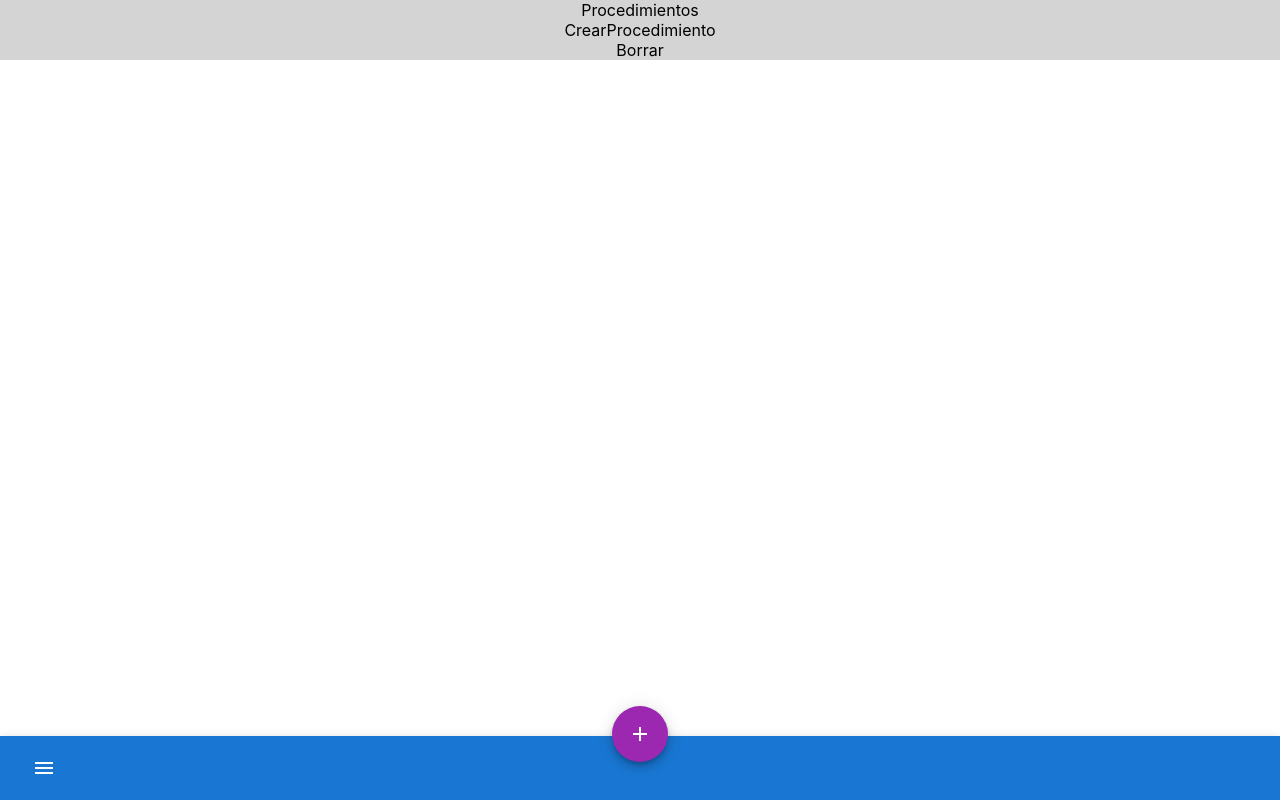
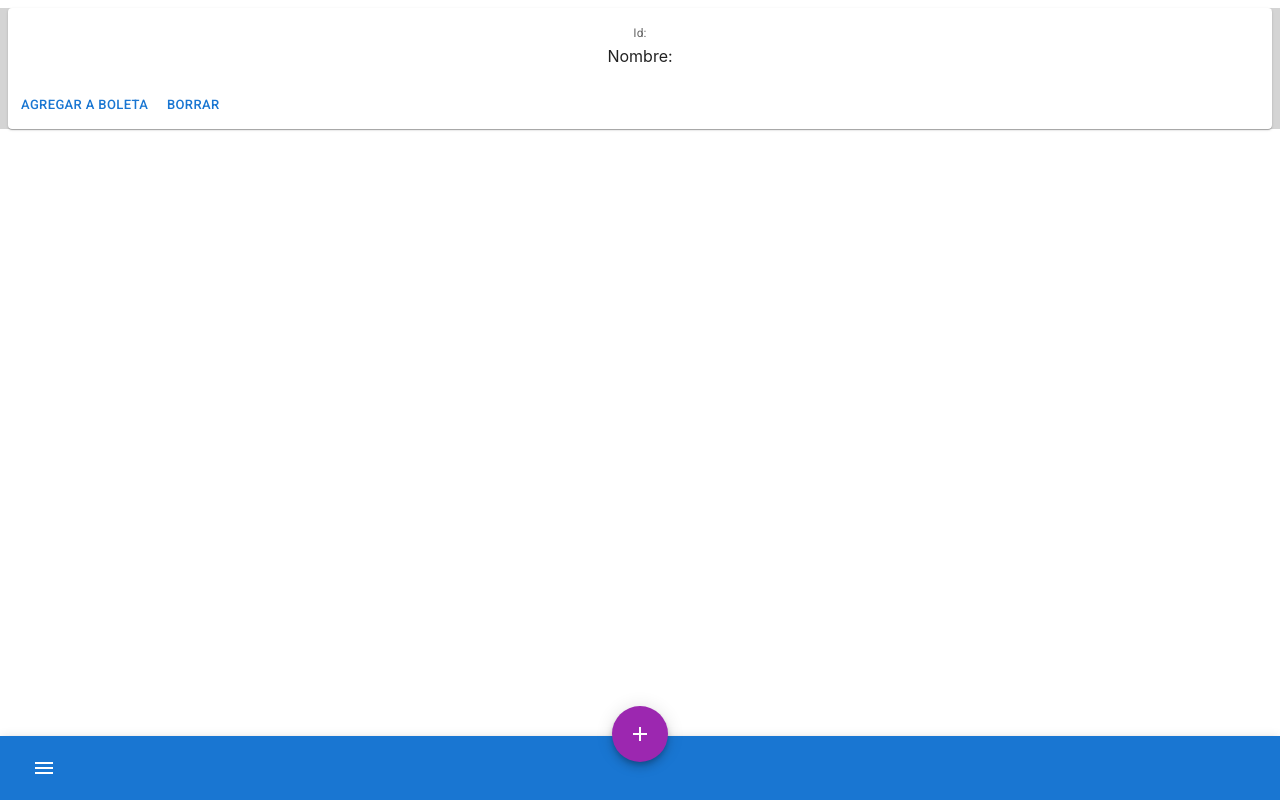
Before and after one commit to zgabros/saq, a React (Create React App) app: page /Procedimientos/1 in a window 1280 px wide. Built offline with nearby package versions, Linux system fonts and the light colour scheme; no server answers; the database is empty.

Commit message:
prod detalle

```diff
--- a/src/App.js
+++ b/src/App.js
@@ -6,6 +6,7 @@ import Comunidad from "./componentes/Comunidad";
 import Boletas from "./componentes/Boletas";
 import Perfil from "./componentes/Perfil";
 import { initializeApp } from "firebase/app";
+import ContenedorDetalleProcedimiento from "./componentes/boletasprocedimientos/procedimientos/ContenedorDetalleProcedimiento";
 
 function App() {
   const firebaseConfig = {
@@ -27,7 +28,10 @@ function App() {
         <Routes>
           <Route path="/" element={<Procedimientos />} />
           <Route path="/Procedimientos" element={<Procedimientos />} />
-          <Route path="/Procedimientos/:id" element={<Procedimientos />} />
+          <Route
+            path="/Procedimientos/:id"
+            element={<ContenedorDetalleProcedimiento />}
+          />
           <Route path="/Boletas" element={<Boletas />} />
           <Route path="/Boletas/:id" element={<Boletas />} />
           <Route path="/Perfil" element={<Perfil />} />
--- /dev/null
+++ b/src/componentes/boletasprocedimientos/procedimientos/ContenedorDetalleProcedimiento.jsx
@@ -0,0 +1,56 @@
+import React, { useState, useEffect } from "react";
+import { doc, getFirestore, getDoc } from "firebase/firestore";
+import { useParams } from "react-router-dom";
+
+import {
+  Card,
+  CardContent,
+  Typography,
+  CardActions,
+  Button,
+} from "@mui/material";
+
+function ContenedorDetalleProcedimiento() {
+  const { id } = useParams();
+
+  const colection = "procedimientos";
+  const [procedimiento, setProcedimiento] = useState([]);
+  const db = getFirestore();
+
+  const docItem = doc(db, colection, id);
+
+  useEffect(() => {
+    getDoc(docItem)
+      .then((res) => {
+        if (res.exists()) {
+          setProcedimiento({ ...res.data(), id: res.id });
+        } else {
+          console.log("hubo un error");
+        }
+      })
+      .catch((error) => {
+        console.log(error);
+      })
+      .finally(() => {});
+  }, [id]);
+
+  return (
+    <Card sx={{ minWidth: 275 }} style={{ margin: "8px" }}>
+      <CardContent>
+        <Typography sx={{ fontSize: 12 }} color="text.secondary" gutterBottom>
+          Id: {procedimiento.id}
+        </Typography>
+        <Typography variant="h7" component="div">
+          Nombre: {procedimiento.Nombre}
+        </Typography>
+        <Typography variant="body2">{procedimiento.Institucion}</Typography>
+      </CardContent>
+      <CardActions>
+        <Button size="small">Agregar a boleta</Button>
+        <Button size="small">Borrar</Button>
+      </CardActions>
+    </Card>
+  );
+}
+
+export default ContenedorDetalleProcedimiento;
```
